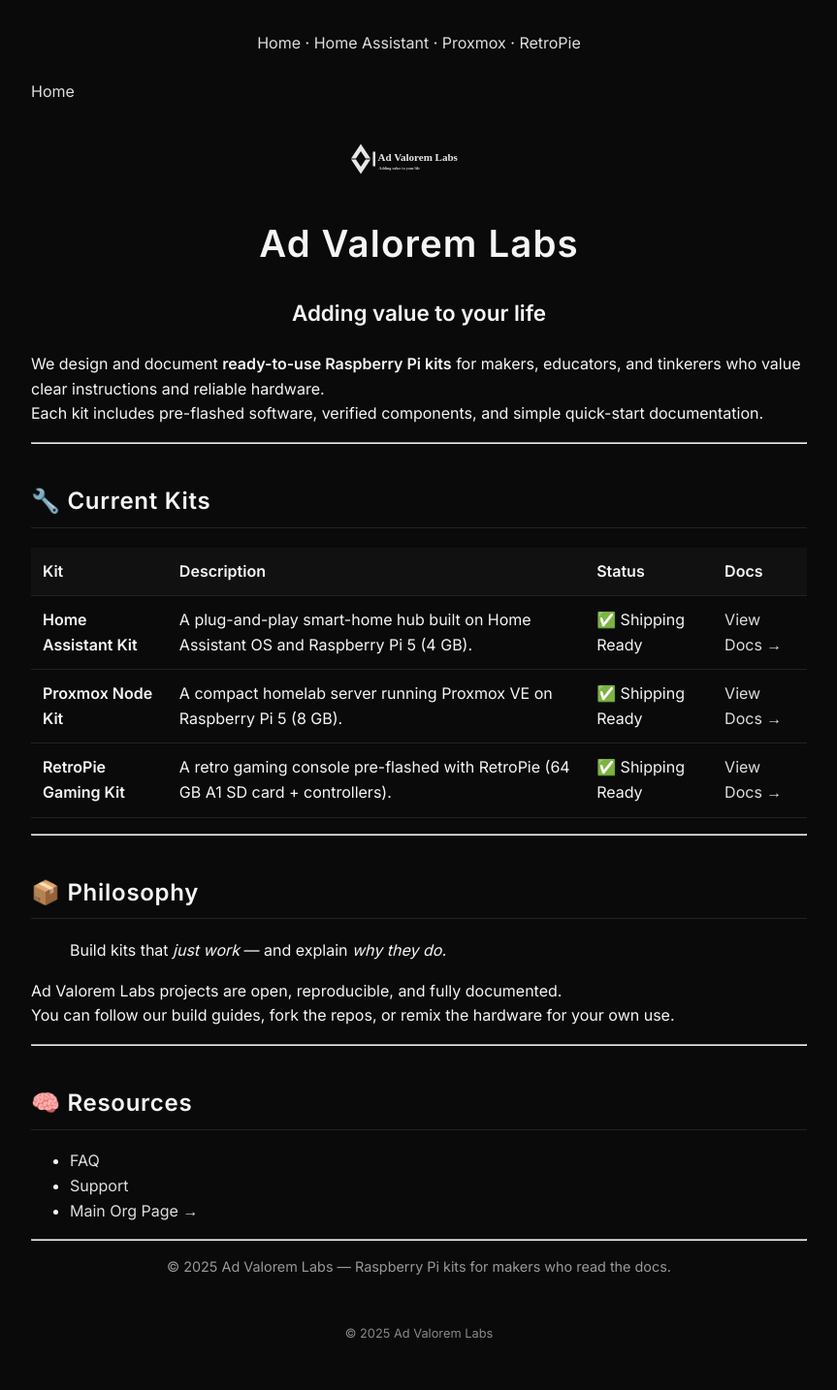
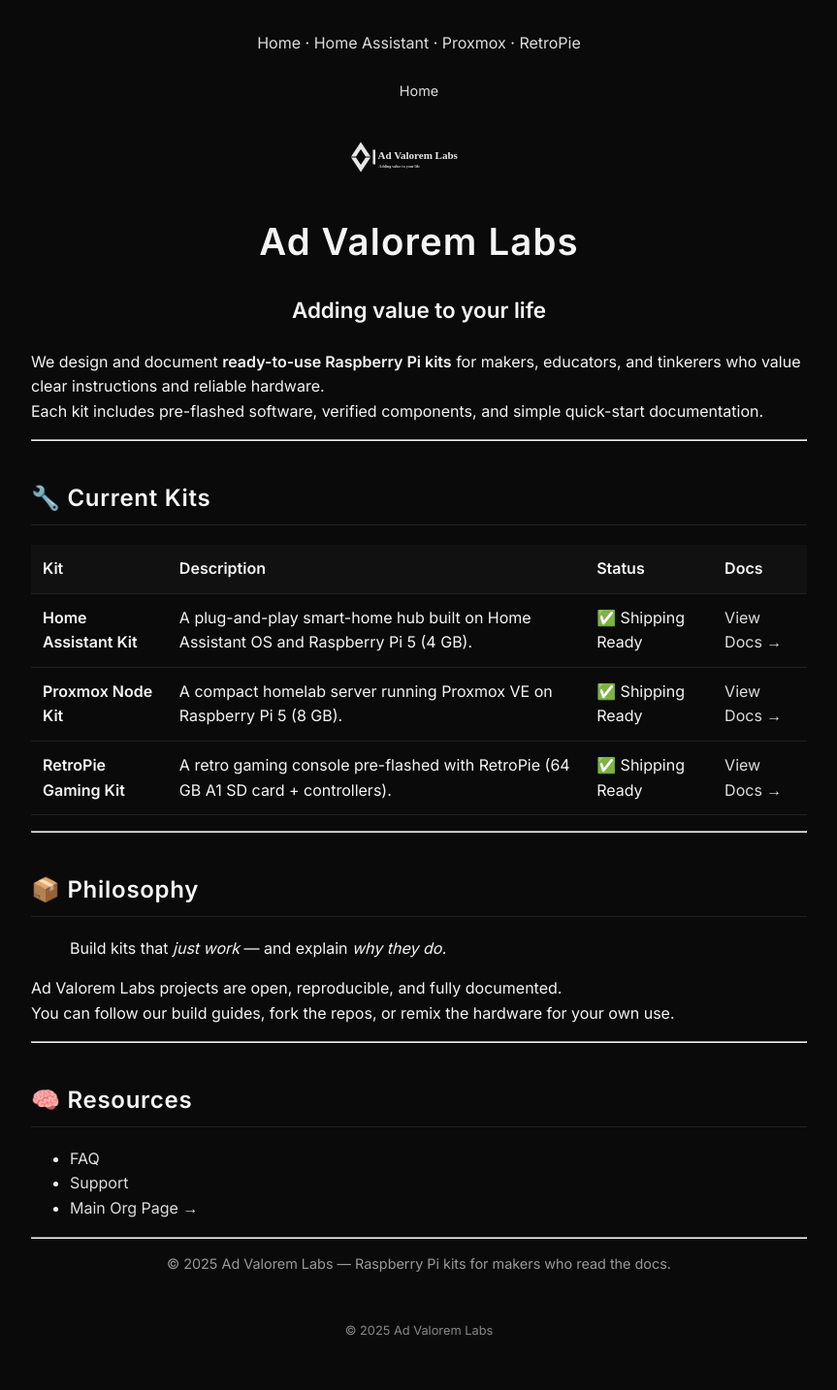
Before and after one commit to AdValoremLabs/advaloremlabs.github.io, a Jekyll site: the page built from index.md, in a window 1280 px wide. Shown: the whole page at 97% size, without its empty margins (208-1071 px from the left). Built offline with Jekyll 4.4.1, drawn with Linux system fonts in a browser that asks for light colours.

Commit message:
css breadcrumb

```diff
--- a/assets/css/style.css
+++ b/assets/css/style.css
@@ -41,6 +41,25 @@ h2 {
   font-size: 1.5rem;
   border-bottom: 1px solid #222;
   padding-bottom: 0.3em;
+}
+
+.breadcrumb {
+  text-align: center;
+  margin: 0 auto 2rem auto;
+  color: var(--muted);
+  font-size: 0.9rem;
+}
+
+.breadcrumb a {
+  color: var(--link);
+  text-decoration: none;
+  border-bottom: 1px solid transparent;
+  transition: border-color 0.2s ease;
+}
+
+.breadcrumb a:hover {
+  color: var(--accent);
+  border-color: var(--accent);
 }
 
 a {
```
